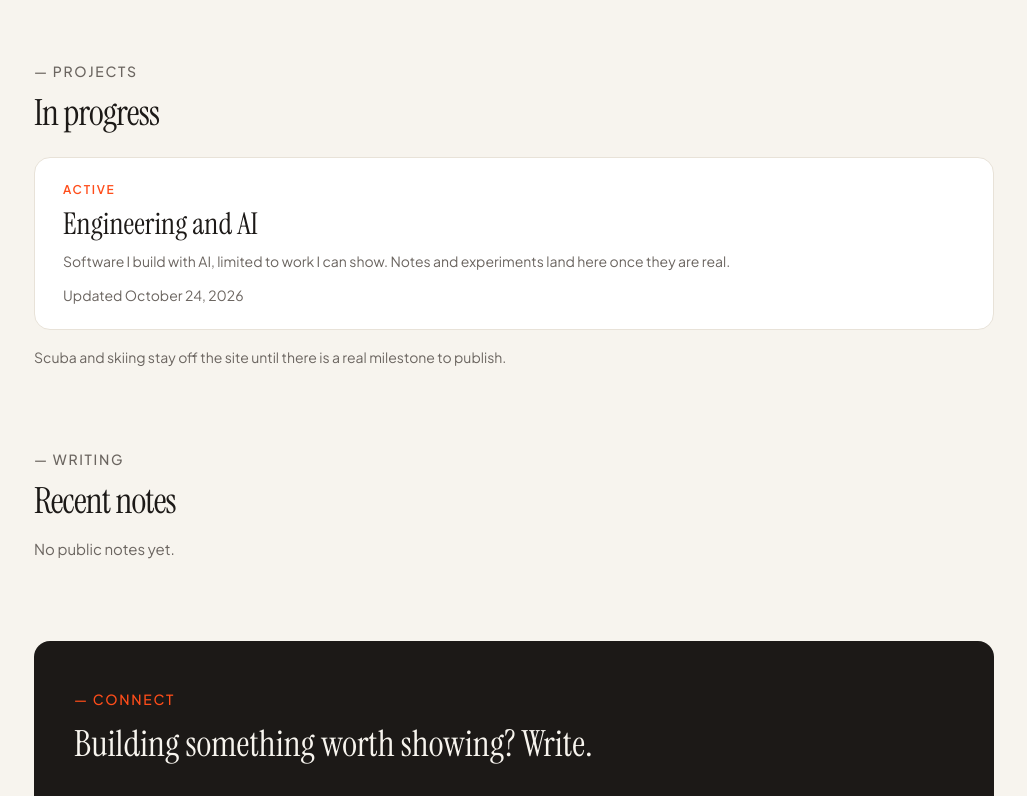
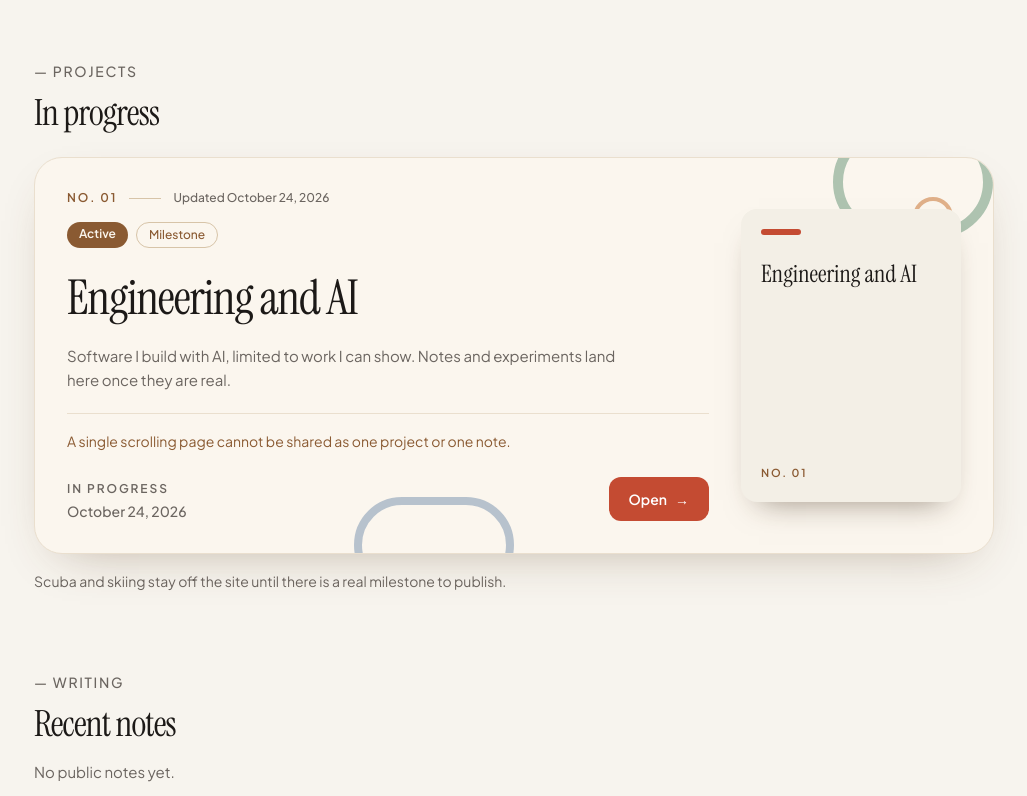
Before and after one commit to mingxi954/simon-ai, a React (Vite) app: page / in a window 1280 px wide. Shown: the part 760-1556 px from the top of the page, without its empty margins (126-1153 px from the left). Built offline with nearby package versions, Linux system fonts and the light colour scheme.

Commit message:
Show each project as a flashcard
Project lists use a numbered cream card with a cover, status tags,
and an open button, on the homepage and the projects page.

Co-authored-by: mh954 <mh954@cornell.edu>

```diff
--- a/src/index.css
+++ b/src/index.css
@@ -11,6 +11,8 @@
   --color-fog: #e8e2d8;
   --color-orange: #ff4d1a;
   --color-orange-deep: #e54212;
+  --color-rust: #c44b32;
+  --color-card-warm: #fbf6ee;
 }
 
 @layer base {
--- a/src/pages.tsx
+++ b/src/pages.tsx
@@ -52,9 +52,9 @@ export function HomePage() {
       <section id="work" className="mt-16 md:mt-20">
         <Kicker>— Projects</Kicker>
         <h2 className="mt-3 font-display text-3xl tracking-tight md:text-4xl">In progress</h2>
-        <div className="mt-6 grid gap-4">
-          {projects.map((project) => (
-            <ProjectCard key={project.id} project={project} />
+        <div className="mt-6 grid gap-6">
+          {projects.map((project, index) => (
+            <ProjectCard key={project.id} project={project} number={index + 1} />
           ))}
         </div>
         <p className="mt-4 max-w-2xl text-sm leading-relaxed text-ink-soft">
@@ -110,17 +110,85 @@ export function HomePage() {
   )
 }
 
-function ProjectCard({ project }: { project: Project }) {
+function ProjectCard({ project, number }: { project: Project; number: number }) {
+  const label = String(number).padStart(2, '0')
   return (
-    <a
-      href={projectPath(project)}
-      className="block rounded-2xl border border-fog bg-card px-5 py-6 transition hover:border-orange/40 md:px-7"
-    >
-      <p className="text-xs font-semibold tracking-[0.14em] text-orange uppercase">{project.status}</p>
-      <h3 className="mt-2 font-display text-3xl">{project.title}</h3>
-      <p className="mt-2 max-w-2xl text-sm leading-relaxed text-ink-soft">{project.summary}</p>
-      <p className="mt-3 text-sm text-ink-soft">{`Updated ${formatDate(project.updated)}`}</p>
-    </a>
+    <article className="relative overflow-hidden rounded-[1.75rem] border border-[#eadfce] bg-card-warm px-6 py-7 shadow-[0_18px_50px_-28px_rgba(90,60,30,0.45)] md:px-8 md:py-8">
+      <div
+        aria-hidden
+        className="pointer-events-none absolute -top-8 right-0 h-28 w-40 rounded-full border-[10px] border-[#8eae96]/70"
+      />
+      <div
+        aria-hidden
+        className="pointer-events-none absolute -bottom-10 left-1/3 h-24 w-40 rounded-full border-[8px] border-[#8aa0b8]/60"
+      />
+      <div className="relative grid items-center gap-8 md:grid-cols-[minmax(0,1.35fr)_220px]">
+        <div>
+          <p className="flex flex-wrap items-center gap-3 text-xs font-semibold tracking-[0.16em] text-[#8a5a32] uppercase">
+            <span>{`No. ${label}`}</span>
+            <span aria-hidden className="h-px w-8 bg-[#d7c4a8]" />
+            <span className="font-medium tracking-normal text-ink-soft normal-case">
+              {`Updated ${formatDate(project.updated)}`}
+            </span>
+          </p>
+          <div className="mt-4 flex flex-wrap gap-2">
+            <span className="rounded-full bg-[#8a5a32] px-3 py-1 text-xs font-semibold text-[#fbf6ee]">
+              {project.status}
+            </span>
+            <span className="rounded-full border border-[#d7c4a8] px-3 py-1 text-xs font-medium text-[#8a5a32]">
+              Milestone
+            </span>
+          </div>
+          <h3 className="mt-5 font-display text-4xl leading-tight tracking-tight text-ink md:text-5xl">
+            {project.title}
+          </h3>
+          <p className="mt-4 max-w-xl text-[15px] leading-relaxed text-ink-soft">{project.summary}</p>
+          {project.learned[0] ? (
+            <p className="mt-5 border-t border-[#eadfce] pt-4 text-sm leading-relaxed text-[#8a5a32]">
+              {project.learned[0]}
+            </p>
+          ) : null}
+          <div className="mt-6 flex flex-wrap items-end justify-between gap-4">
+            <p className="text-xs font-semibold tracking-[0.16em] text-ink-soft uppercase">
+              In progress
+              <span className="mt-1 block text-sm font-medium tracking-normal text-ink-soft normal-case">
+                {formatDate(project.updated)}
+              </span>
+            </p>
+            <a
+              href={projectPath(project)}
+              className="inline-flex items-center gap-2 rounded-xl bg-rust px-5 py-3 text-sm font-semibold text-white transition hover:bg-[#a83b26]"
+            >
+              Open
+              <span aria-hidden>→</span>
+            </a>
+          </div>
+        </div>
+        <ProjectCover project={project} label={label} />
+      </div>
+    </article>
+  )
+}
+
+function ProjectCover({ project, label }: { project: Project; label: string }) {
+  return (
+    <div className="relative mx-auto aspect-[3/4] w-full max-w-[220px]">
+      <div
+        aria-hidden
+        className="absolute -top-3 right-2 h-10 w-10 rounded-full border-4 border-[#e0b089]"
+      />
+      <div className="absolute inset-0 rounded-2xl bg-[#f3efe6] shadow-[0_16px_30px_-18px_rgba(60,40,20,0.55)]">
+        <div className="flex h-full flex-col justify-between p-5">
+          <div>
+            <div className="h-1.5 w-10 rounded-full bg-rust" />
+            <p className="mt-6 font-display text-2xl leading-tight text-ink">{project.title}</p>
+          </div>
+          <p className="text-[11px] font-semibold tracking-[0.16em] text-[#8a5a32] uppercase">
+            {`No. ${label}`}
+          </p>
+        </div>
+      </div>
+    </div>
   )
 }
 
@@ -133,9 +201,9 @@ export function ProjectsPage() {
         <p className="mt-4 max-w-2xl text-[17px] leading-relaxed text-ink-soft">
           Only projects with something real to show are listed. The rest wait.
         </p>
-        <div className="mt-8 grid gap-4">
-          {projects.map((project) => (
-            <ProjectCard key={project.id} project={project} />
+        <div className="mt-8 grid gap-6">
+          {projects.map((project, index) => (
+            <ProjectCard key={project.id} project={project} number={index + 1} />
           ))}
         </div>
       </section>
```
